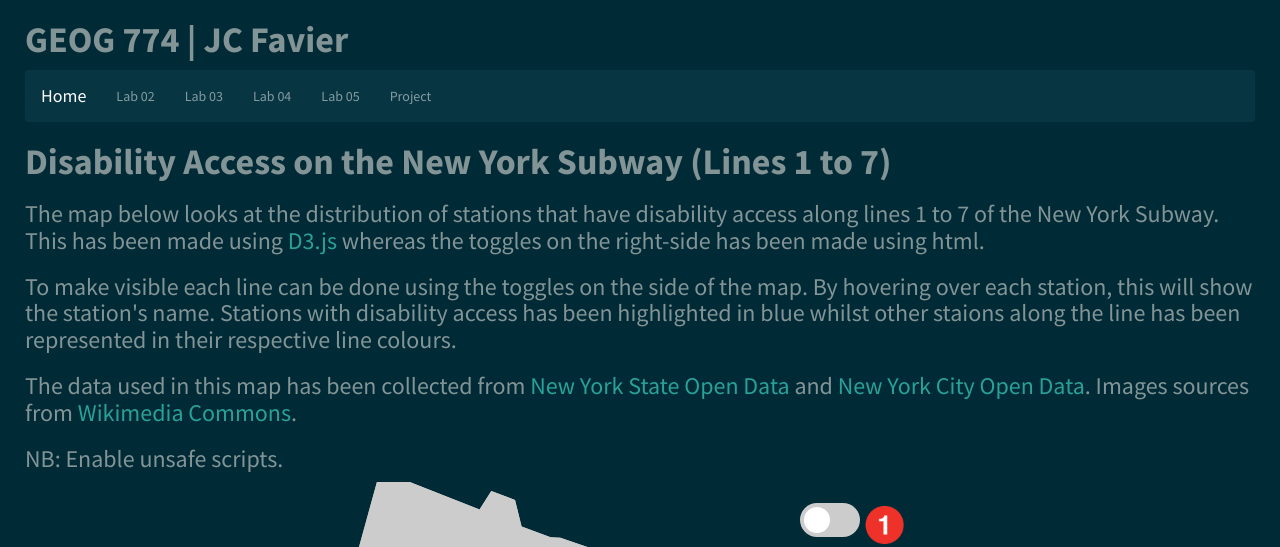
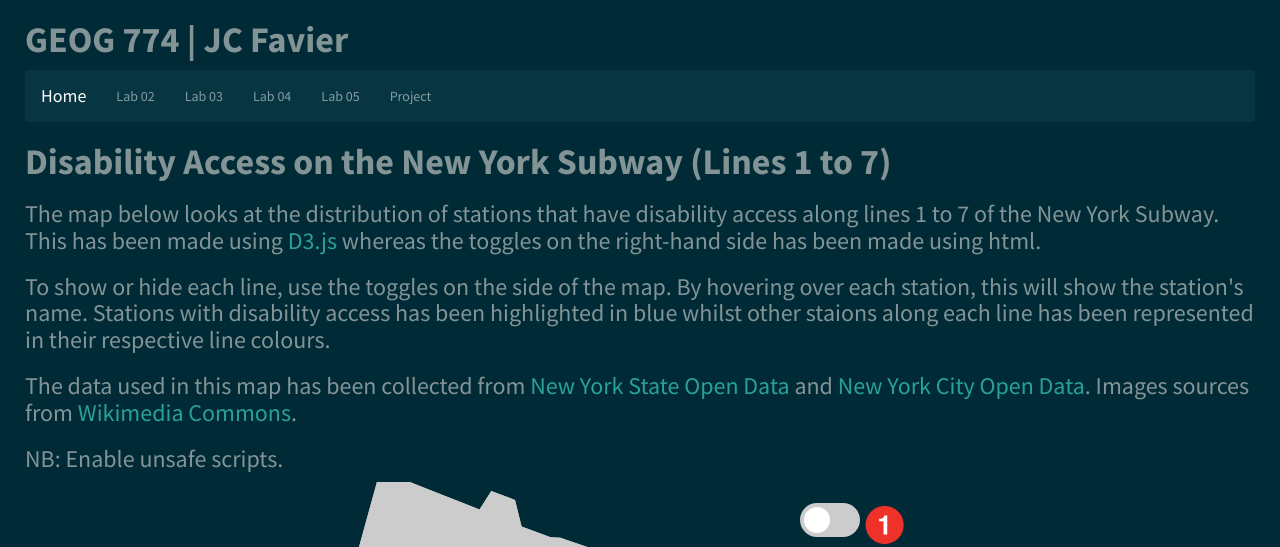
Before and after one commit to jfav252/jfav252.github.io, a plain HTML site: page Pages/Project.html in a window 1280 px wide. Shown: the top 547 px of the page. Drawn offline with nearby package versions, Linux system fonts and the light colour scheme.

Commit message:
text change

```diff
--- a/Pages/Project.html
+++ b/Pages/Project.html
@@ -140,8 +140,8 @@
 </nav>
 <body>
 	<h1><b>Disability Access on the New York Subway (Lines 1 to 7)</b></h1>
-	<h3>The map below looks at the distribution of stations that have disability access along lines 1 to 7 of the New York Subway. This has been made using <a href="https://d3js.org/">D3.js</a> whereas the toggles on the right-side has been made using html.</h3>
-	<h3>To make visible each line can be done using the toggles on the side of the map. By hovering over each station, this will show the station's name. Stations with disability access has been highlighted in blue whilst other staions along the line has been represented in their respective line colours.</h3>
+	<h3>The map below looks at the distribution of stations that have disability access along lines 1 to 7 of the New York Subway. This has been made using <a href="https://d3js.org/">D3.js</a> whereas the toggles on the right-hand side has been made using html.</h3>
+	<h3>To show or hide each line, use the toggles on the side of the map. By hovering over each station, this will show the station's name. Stations with disability access has been highlighted in blue whilst other staions along each line has been represented in their respective line colours.</h3>
 	<h3>The data used in this map has been collected from <a href="https://data.ny.gov">New York State Open Data</a> and <a href="https://opendata.cityofnewyork.us">New York City Open Data</a>. Images sources from <a href="https://commons.wikimedia.org/wiki/New_York_City_Subway_bullets">Wikimedia Commons</a>.</h3>
 	<h3>NB: Enable unsafe scripts.</h3>
 
```
